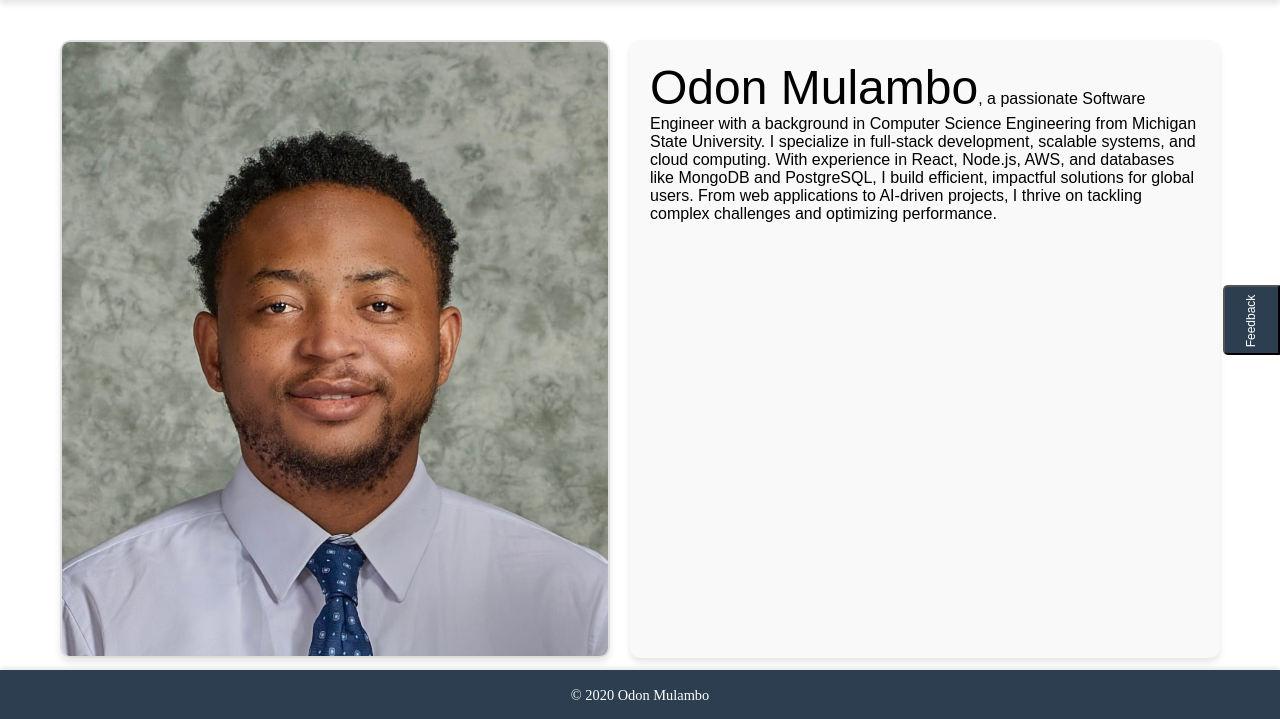
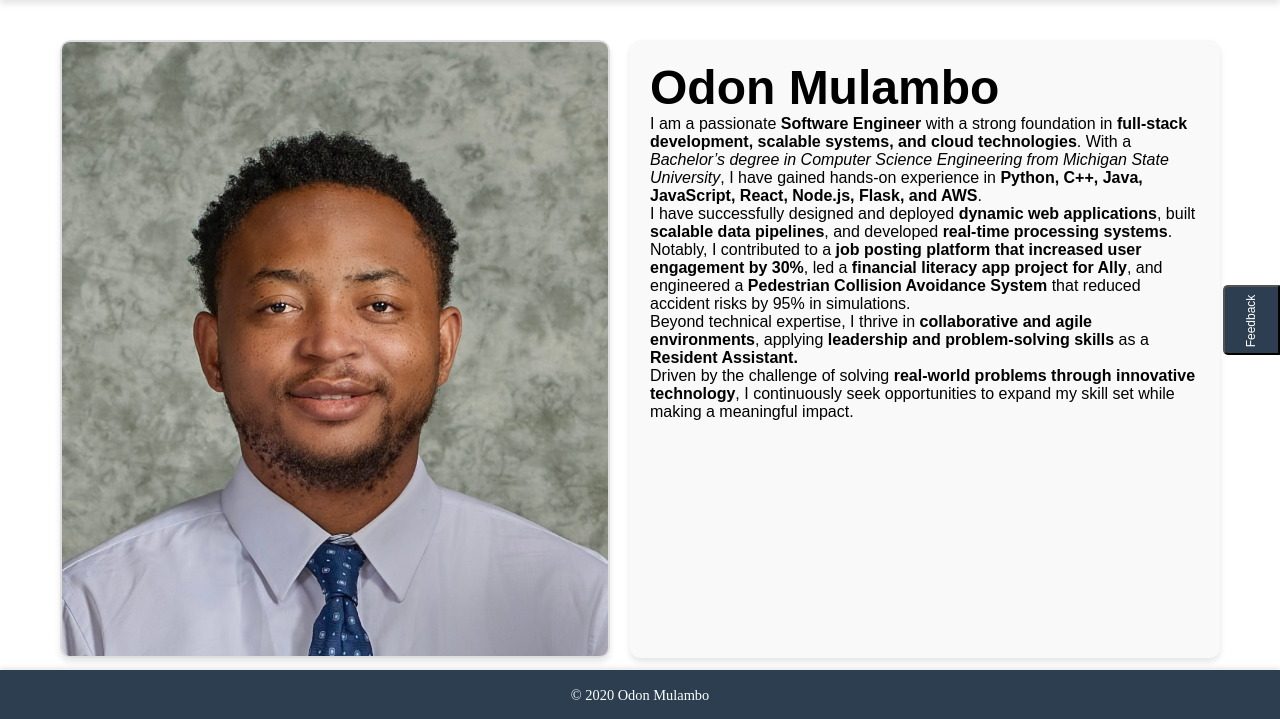
Before and after one commit to Mulambo97/portfolio, a Python web app: template flask_app/templates/home.html in a window 1280 px wide. Shown: the part 80-799 px from the top of the page. Run offline with Jinja, Linux system fonts and the light colour scheme; the template is opened without the code that fills it: most values are stand-ins (such as "Sample title", 1, 10 or a date in 2020).

Commit message:
updated my intro on the home page

```diff
--- a/flask_app/templates/home.html
+++ b/flask_app/templates/home.html
@@ -8,15 +8,31 @@
         <img src="../static/main/images/odon.jpeg" alt="self photo" loading="lazy">
     </div>
     <div class="right-column">
-        <p>
-            <span style="font-size: 3rem;">Odon Mulambo</span>, a passionate Software Engineer
-            with a background in Computer Science Engineering from Michigan State University. I specialize in
-            full-stack development, scalable systems, and cloud computing. With experience in React, Node.js,
-            AWS, and databases like MongoDB and PostgreSQL, I build efficient, impactful solutions for global
-            users. From web applications to AI-driven projects, I thrive on tackling complex challenges and
-            optimizing performance.
-        </p>
+        <h1 style="font-size: 3rem; font-weight: bold;">Odon Mulambo</h1>
+    <p>
+        I am a passionate <strong>Software Engineer</strong> with a strong foundation in
+        <strong>full-stack development, scalable systems, and cloud technologies</strong>.
+        With a <em>Bachelor’s degree in Computer Science Engineering from Michigan State University</em>,
+        I have gained hands-on experience in <strong>Python, C++, Java, JavaScript, React, Node.js, Flask, and AWS</strong>.
+    </p>
 
+    <p>
+        I have successfully designed and deployed <strong>dynamic web applications</strong>,
+        built <strong>scalable data pipelines</strong>, and developed <strong>real-time processing systems</strong>.
+        Notably, I contributed to a <strong>job posting platform that increased user engagement by 30%</strong>,
+        led a <strong>financial literacy app project for Ally</strong>, and engineered a
+        <strong>Pedestrian Collision Avoidance System</strong> that reduced accident risks by 95% in simulations.
+    </p>
+
+    <p>
+        Beyond technical expertise, I thrive in <strong>collaborative and agile environments</strong>,
+        applying <strong>leadership and problem-solving skills</strong> as a <strong>Resident Assistant.</strong>
+    </p>
+
+    <p>
+        Driven by the challenge of solving <strong>real-world problems through innovative technology</strong>,
+        I continuously seek opportunities to expand my skill set while making a meaningful impact.
+    </p>
     </div>
 </div>
 <div class="divider"></div>
```
